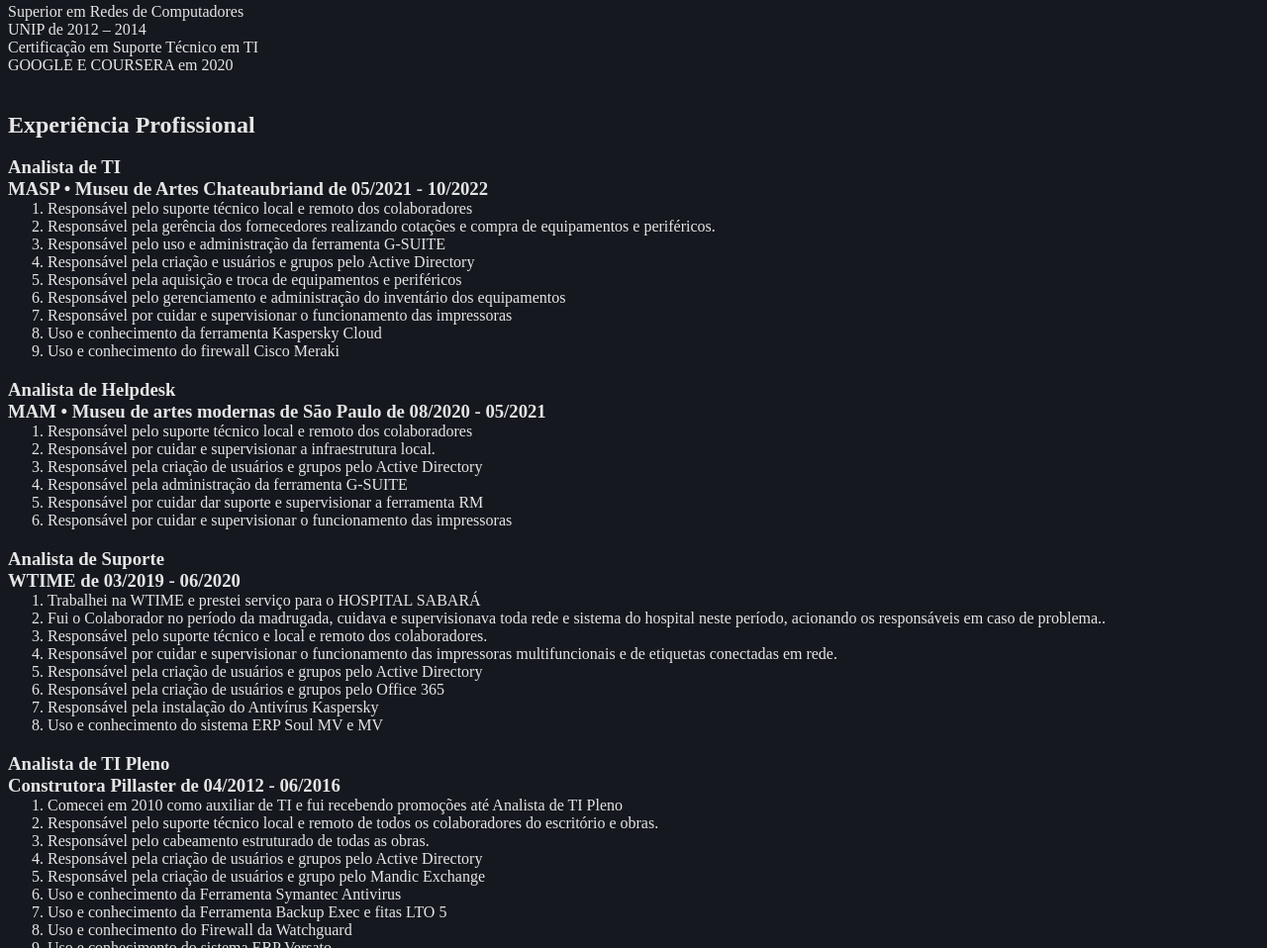
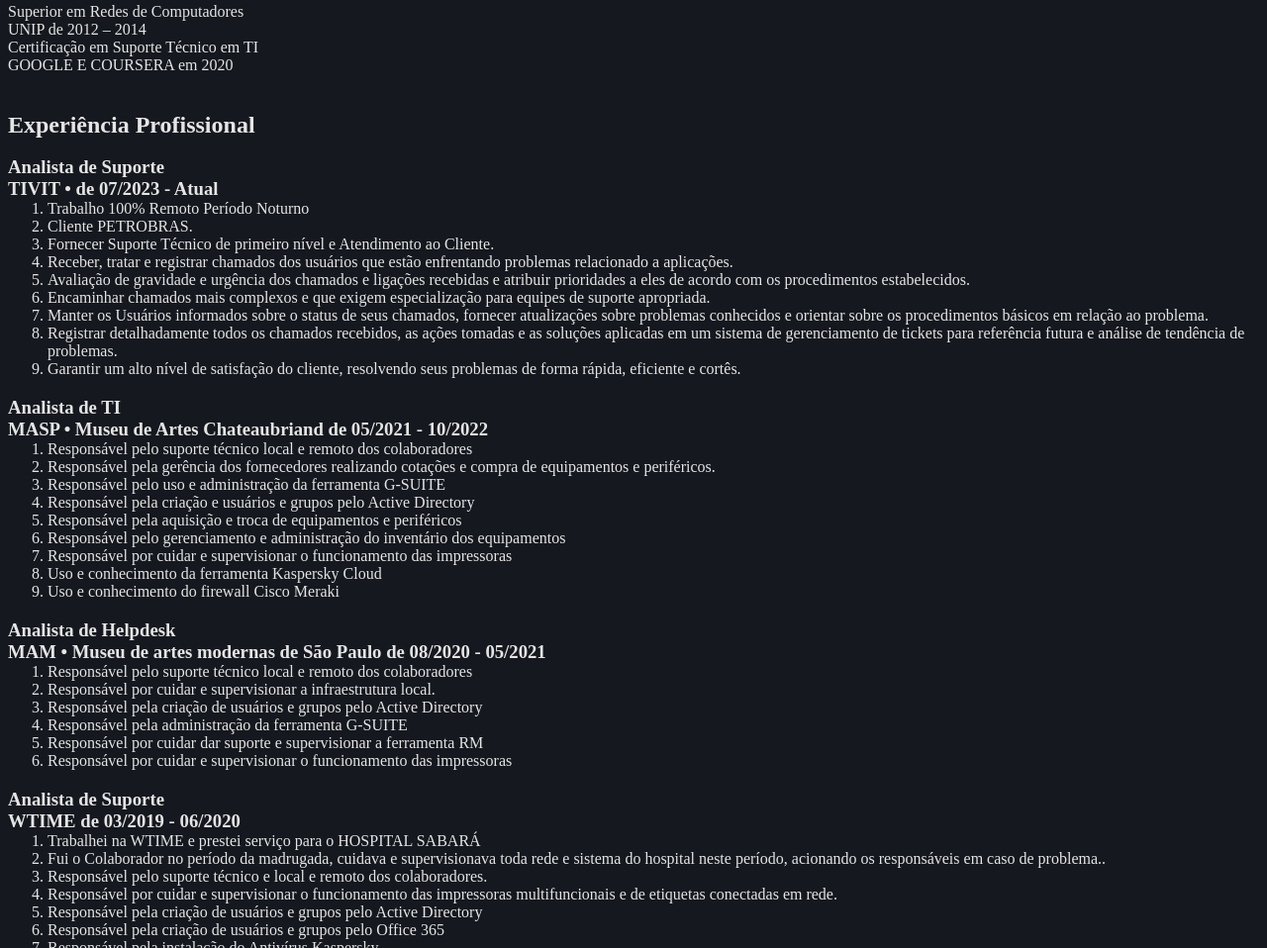
Before and after one commit to Foxbain/Meu-Portfolio, a plain HTML site: page _pag__suporte/index.html in a window 1280 px wide. Shown: the part 765-1723 px from the top of the page at 99% size. Drawn offline with Linux system fonts and the light colour scheme.

Commit message:
Atualização da Experiencia da Tivit e documento Leiame.md

```diff
--- a/_pag__suporte/index.html
+++ b/_pag__suporte/index.html
@@ -38,6 +38,19 @@
               <p>Certificação em Suporte Técnico em TI<br> GOOGLE E COURSERA em 2020</p>
               <br>
               <h2><strong>Experiência Profissional</strong></h2>
+              <h3>Analista de Suporte<br>TIVIT • de 07/2023 - Atual</h3>
+              <ol>
+                <li>Trabalho 100% Remoto Período Noturno</li>
+                <li>Cliente PETROBRAS.</li>
+                <li>Fornecer Suporte Técnico de primeiro nível e Atendimento ao Cliente.</li>
+                <li>Receber, tratar e registrar chamados dos usuários que estão enfrentando problemas relacionado a aplicações.</li>
+                <li>Avaliação de gravidade e urgência dos chamados e ligações recebidas e atribuir prioridades a eles de acordo com os procedimentos estabelecidos.</li>
+                <li>Encaminhar chamados mais complexos e que exigem especialização para equipes de suporte apropriada.</li>
+                <li>Manter os Usuários informados sobre o status de seus chamados, fornecer atualizações sobre problemas conhecidos e orientar sobre os procedimentos básicos em relação ao problema.</li>
+                <li>Registrar detalhadamente todos os chamados recebidos, as ações tomadas e as soluções aplicadas em um sistema de gerenciamento de tickets para referência futura e análise de tendência de problemas.</li>
+                <li>Garantir um alto nível de satisfação do cliente, resolvendo seus problemas de forma rápida, eficiente e cortês.</li>
+              </ol>
+
                   <h3>Analista de TI<br>MASP • Museu de Artes Chateaubriand de 05/2021 - 10/2022</h3>
                   <ol>
                     <li>Responsável pelo suporte técnico local e remoto dos colaboradores</li>
```
Also changed, not shown: readme.md.
